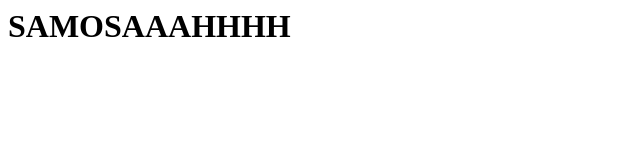
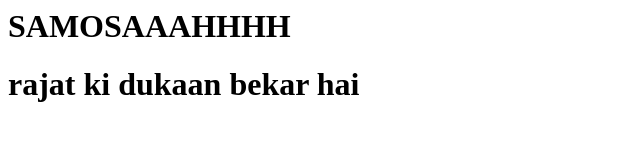
Before and after one commit to dreamysailor/samosa, a plain HTML site: page index.html in a window 1280 px wide. Shown: the whole page, without its empty margins (0-640 px from the left). Drawn offline with Linux system fonts and the light colour scheme.

Commit message:
Update index.html
an html

```diff
--- a/index.html
+++ b/index.html
@@ -6,3 +6,4 @@
 <h1>SAMOSAAAHHHH<h1>
 </body>
 </html>
+rajat ki dukaan bekar hai
```
